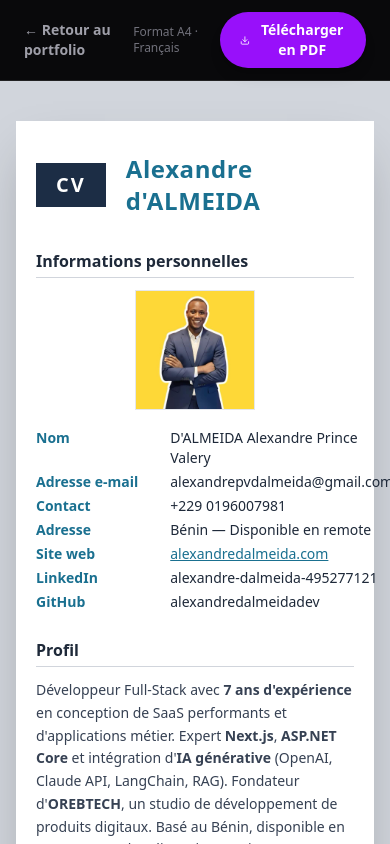
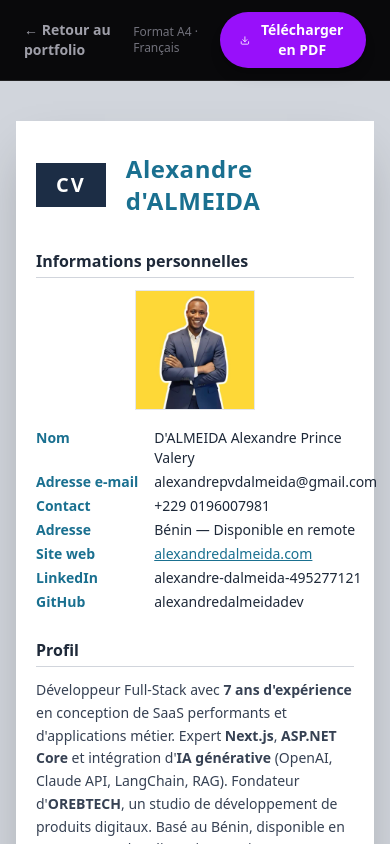
Before and after one commit to alexandredalmeidadev/portfolio, a Next.js app: page /cv in a window 390 px wide. Built offline with nearby package versions, Linux system fonts and the light colour scheme; a web font is replaced by a local one.

Commit message:
fix(cv): email déborde sur mobile, ajout break-words sur les valeurs

```diff
--- a/app/cv/page.tsx
+++ b/app/cv/page.tsx
@@ -369,11 +369,11 @@ function InfoRow({ label, value, href }: { label: string; value: string; href?:
     <tr>
       <td
         style={{ color: TEAL }}
-        className="font-semibold pr-8 py-0.5 align-top whitespace-nowrap"
+        className="font-semibold pr-4 sm:pr-8 py-0.5 align-top whitespace-nowrap"
       >
         {label}
       </td>
-      <td className="text-gray-800 py-0.5">
+      <td className="text-gray-800 py-0.5 break-words">
         {href ? (
           <a href={href} style={{ color: TEAL }} className="underline">
             {value}
```
